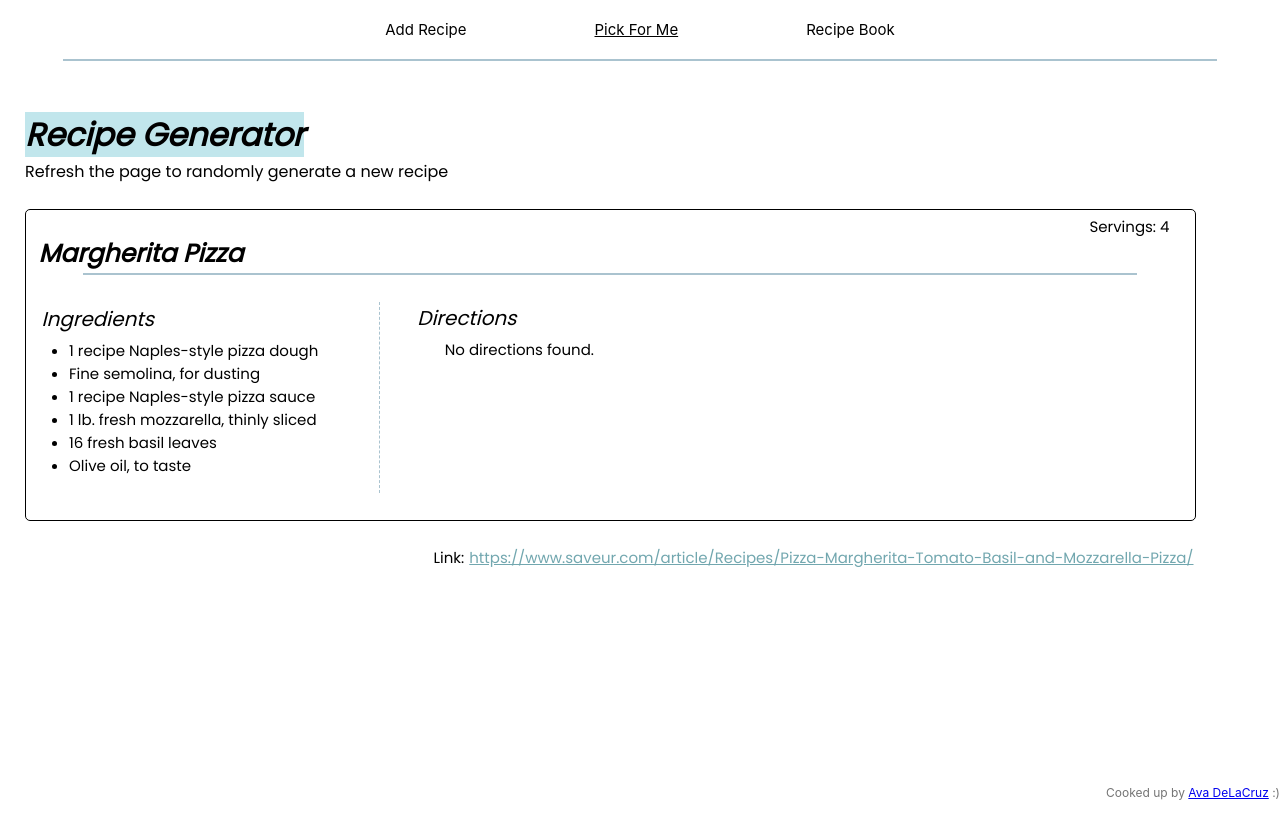
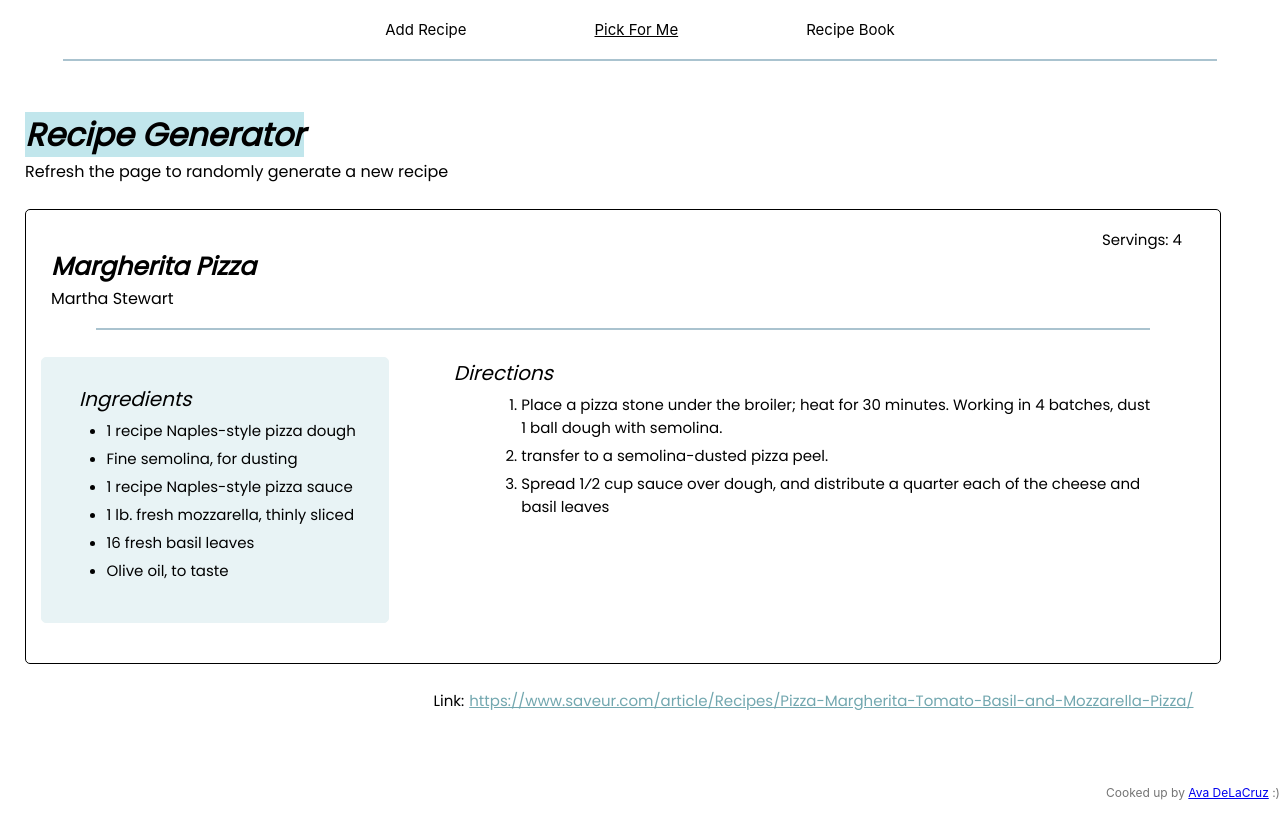
Before and after one commit to AvaDeLaCruz/select-for-me, a React (Create React App) app: page /pick in a window 1280 px wide. Shown: the top 838 px of the page. Built offline with nearby package versions, Linux system fonts and the light colour scheme.

Commit message:
remove dummy data to RecipeDetails and pass in ingredients

```diff
--- a/src/components/AddPage.js
+++ b/src/components/AddPage.js
@@ -45,9 +45,9 @@ export default class AddPage extends React.Component {
           <input type="submit" className="searchButton" value="Search"></input>
         </form>
         <div className="searchResults">
-          <SearchResult name="Pizza Dough" source="Martha Stewart" symbol="+" />
-          <SearchResult name="Pizza Sauce" source="Lottie + Doof" symbol="+" />
-          <SearchResult name="Pizza Pie" source="Saveur" symbol="+" />
+          <SearchResult name="Pizza Dough" author="Martha Stewart" symbol="+" />
+          <SearchResult name="Pizza Sauce" author="Lottie + Doof" symbol="+" />
+          <SearchResult name="Pizza Pie" author="Saveur" symbol="+" />
         </div>
 
         {/* {this.state.loading ? (
--- a/src/components/BookPage.js
+++ b/src/components/BookPage.js
@@ -19,9 +19,9 @@ export default class BookPage extends React.Component {
         </h1>
         <h2>Browse through your saved recipes or delete recipes</h2>
         <div className="searchResults">
-          <SearchResult name="Pizza Dough" source="Martha Stewart" symbol="-" />
-          <SearchResult name="Pizza Sauce" source="Lottie + Doof" symbol="-" />
-          <SearchResult name="Pizza Pie" source="Saveur" symbol="-" />
+          <SearchResult name="Pizza Dough" author="Martha Stewart" symbol="–" />
+          <SearchResult name="Pizza Sauce" author="Lottie + Doof" symbol="–" />
+          <SearchResult name="Pizza Pie" author="Saveur" symbol="–" />
         </div>
       </div>
     );
--- a/src/components/PickPage.js
+++ b/src/components/PickPage.js
@@ -12,6 +12,13 @@ export default class PickPage extends React.Component {
     };
   }
 
+  componentDidMount = async () => {
+    // set loading to true
+    // fetch random recipe
+    // set state with recipe data
+    // set loading to false
+  };
+
   render() {
     return (
       <div className="pickPage">
@@ -19,7 +26,15 @@ export default class PickPage extends React.Component {
           <mark>Recipe Generator</mark>
         </h1>
         <h2>Refresh the page to randomly generate a new recipe</h2>
-        <RecipeDetails title="Margherita Pizza"></RecipeDetails>
+        <RecipeDetails
+          title="Margherita Pizza"
+          author="Martha Stewart"
+          ingredients={[
+            "Place a pizza stone under the broiler; heat for 30 minutes. Working in 4 batches, dust 1 ball dough with semolina.",
+            "transfer to a semolina-dusted pizza peel.",
+            "Spread 1⁄2 cup sauce over dough, and distribute a quarter each of the cheese and basil leaves"
+          ]}
+        ></RecipeDetails>
       </div>
     );
   }
--- a/src/components/RecipeDetails.js
+++ b/src/components/RecipeDetails.js
@@ -5,10 +5,12 @@ export default function RecipeDetails(props) {
   return (
     <div className="recipeDetails">
       <div className="recipeCard">
+        <span className="servings">Servings: 4</span>
         <h1>{props.title}</h1>
-        <span className="servings">Servings: 4</span>
+        <div className="resultAuthor">{props.author}</div>
         <hr></hr>
         <table>
+          <thead>
             <tr>
               <td className="firstCol">
                 <h2>Ingredients</h2>
@@ -23,16 +25,28 @@ export default function RecipeDetails(props) {
               </td>
               <td className="secondCol">
                 <h2>Directions</h2>
+                {props.ingredients.length === 0 ? (
                   <p className="noDirections">No directions found.</p>
-              <ol className="directions"></ol>
+                ) : (
+                  <ol className="directions">
+                    {props.ingredients.map(ingredient => {
+                      return <li key={ingredient}>{ingredient}</li>;
+                    })}
+                  </ol>
+                )}
               </td>
             </tr>
+          </thead>
         </table>
       </div>
       <p className="linkText">
         {" "}
         Link:
-        <a href="https://www.saveur.com/article/Recipes/Pizza-Margherita-Tomato-Basil-and-Mozzarella-Pizza/">
+        <a
+          target="_blank"
+          rel="noopener noreferrer"
+          href="https://www.saveur.com/article/Recipes/Pizza-Margherita-Tomato-Basil-and-Mozzarella-Pizza/"
+        >
           https://www.saveur.com/article/Recipes/Pizza-Margherita-Tomato-Basil-and-Mozzarella-Pizza/
         </a>
       </p>
--- a/src/components/SearchResult.js
+++ b/src/components/SearchResult.js
@@ -11,7 +11,7 @@ export default function SearchResult(props) {
       <button className="detailsButton" title="more details">
         ∙∙∙
       </button>
-      <div className="resultSource">{props.source}</div>
+      <div className="resultAuthor">{props.author}</div>
     </div>
   );
 }
--- a/src/styles/RecipeDetails.css
+++ b/src/styles/RecipeDetails.css
@@ -4,6 +4,7 @@
   border-radius: 5px;
   width: 95%;
   min-width: 200px;
+  padding: 12.5px;
 }
 
 .recipeDetails h1 {
@@ -24,6 +25,16 @@
 .recipeDetails .servings {
   float: right;
   margin-right: 25px;
+  margin-top: 5px;
+}
+
+.recipeDetails .resultAuthor {
+  padding-left: 12.5px;
+  padding-bottom: 12.5px;
+  font-size: 16px;
+}
+
+.recipeDetails hr {
   margin-top: 5px;
 }
 
@@ -50,12 +61,15 @@
 .recipeDetails .firstCol {
   width: 30%;
   padding-right: 25px;
+  background-color: #e8f3f5;
+  border: 1px solid #e8f3f5;
+  border-radius: 5px;
+  padding: 25px;
 }
 
 .recipeDetails .secondCol {
-  padding: 0 0 0 25px;
+  padding: 0 50px;
   vertical-align: top;
-  border-left: 1px dashed #aac3cf;
 }
 
 .recipeDetails .linkText {
@@ -67,3 +81,7 @@
   color: #72a7af;
   padding-left: 5px;
 }
+
+.recipeDetails li {
+  margin-top: 5px;
+}
--- a/src/styles/SearchResult.css
+++ b/src/styles/SearchResult.css
@@ -13,7 +13,7 @@
   background-color: #c1e6ec;
 }
 
-.resultSource {
+.resultAuthor {
   padding-right: 25px;
   font-size: 12.5px;
   font-weight: 100;
```
Lines whose indentation alone changed are shown as unchanged.
